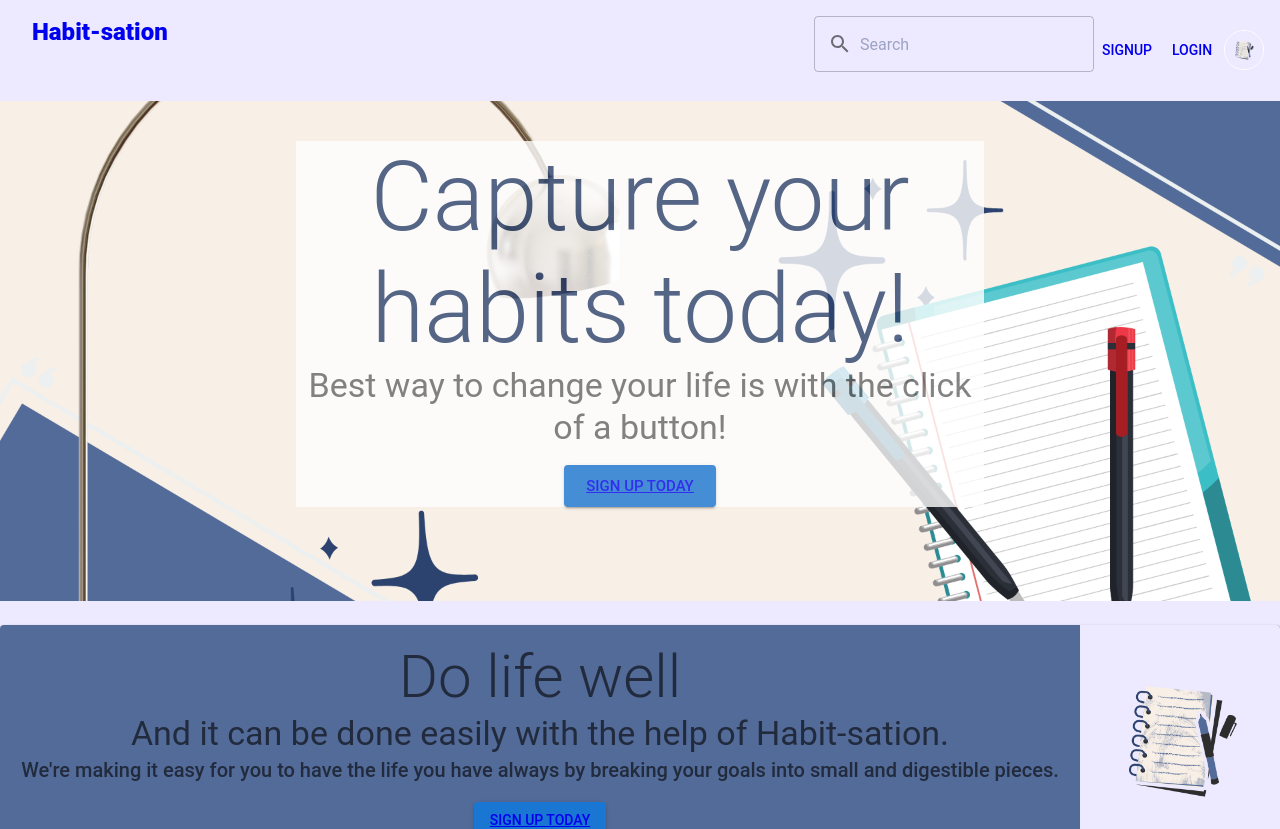
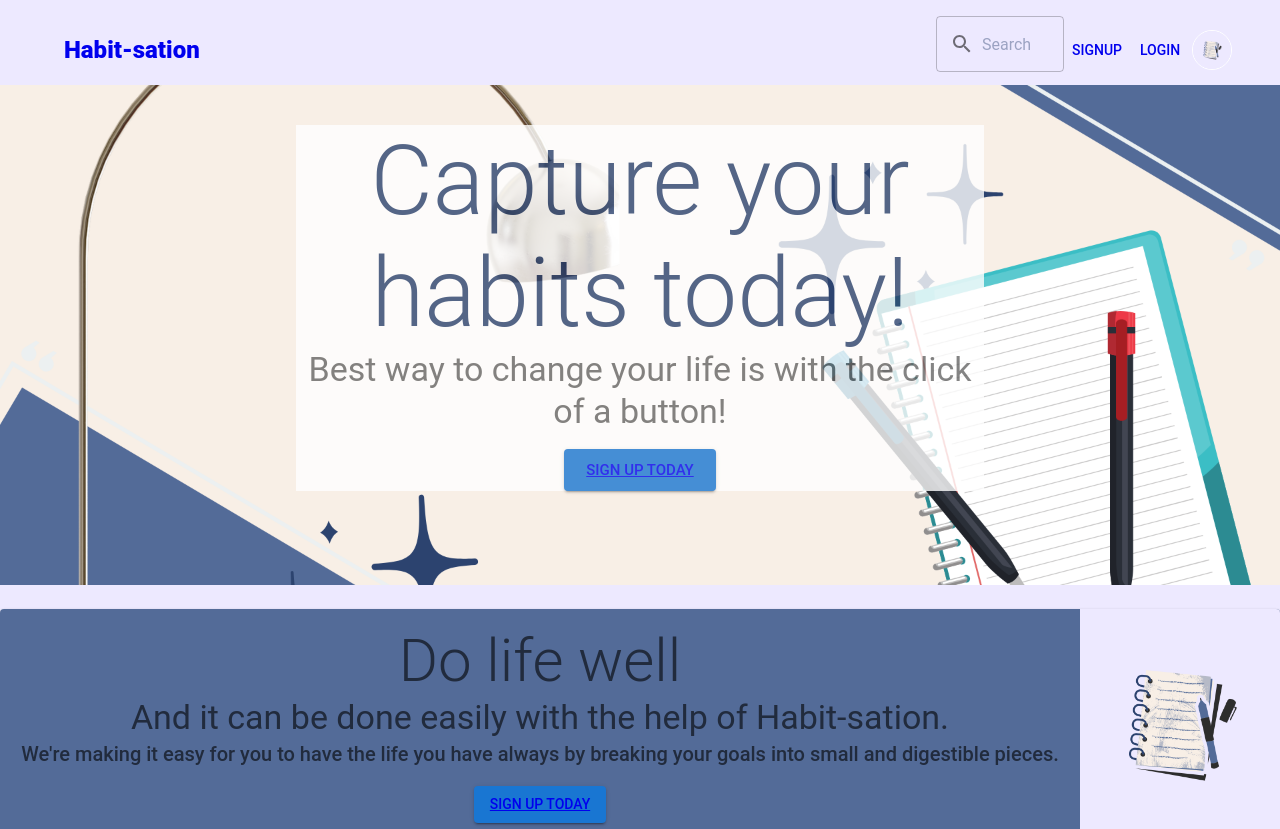
Before and after one commit to vmaineng/Habit-2023, a React (Create React App) app in the folder client/: page / in a window 1280 px wide. Shown: the top 829 px of the page. Built offline with nearby package versions, Linux system fonts and the light colour scheme.

Commit message:
modified navbar

```diff
--- a/client/src/components/HabitDetails.js
+++ b/client/src/components/HabitDetails.js
@@ -62,9 +62,7 @@ function HabitDetails({ habit, deleteHabit, updateHabit }) {
       <br />
       <Card style={{ backgroundColor: "#EDE9FF", border: "1px solid navy" }}>
         <CardHeader title="Habits" />
-        <Grid item xs={12}>
-          <Typography variant="h5">Welcome back, user.firstName</Typography>
-        </Grid>
+
         <Box sx={{ minWidth: 800 }}>
           <Table>
             <TableHead>
--- a/client/src/components/Navbar.js
+++ b/client/src/components/Navbar.js
@@ -24,83 +24,29 @@ function Navbar() {
   const pages = ["Signup", "Login"];
   const settings = ["Profile", "Logout"];
 
-  // const [anchorElNav, setAnchorElNav] = React.useState(null);
-  // const [anchorElUser, setAnchorElUser] = React.useState(null);
+  const [anchorElNav, setAnchorElNav] = React.useState(null);
+  const [anchorElUser, setAnchorElUser] = React.useState(null);
 
-  // const handleOpenNavMenu = (event) => {
-  //   setAnchorElNav(event.currentTarget);
-  // };
-  // const handleOpenUserMenu = (event) => {
-  //   setAnchorElUser(event.currentTarget);
-  // };
+  const handleOpenNavMenu = (event) => {
+    setAnchorElNav(event.currentTarget);
+  };
+  const handleOpenUserMenu = (event) => {
+    setAnchorElUser(event.currentTarget);
+  };
 
-  // const handleCloseNavMenu = () => {
-  //   setAnchorElNav(null);
-  // };
+  const handleCloseNavMenu = () => {
+    setAnchorElNav(null);
+  };
 
-  // const handleCloseUserMenu = () => {
-  //   setAnchorElUser(null);
-  // };
+  const handleCloseUserMenu = () => {
+    setAnchorElUser(null);
+  };
 
   const theme = useTheme();
 
   return (
     <div>
-      <Box display="flex" justifyContent="space-between" p={2}>
-        <Grid item xs={1} sm={3} md={4} lg={3} sx={{ alignItems: "inherit" }}>
-          <Box display="flex" alignItems={"inherit"}>
-            <Typography
-              variant="h5"
-              component="a"
-              href="/"
-              sx={{
-                ml: 2,
-                display: { xs: "none", md: "flex" },
-                fontWeight: 900,
-
-                textDecoration: "none",
-                fontSize: "1.8 rem",
-              }}
-            >
-              Habit-sation
-            </Typography>
-          </Box>
-        </Grid>
-        <Box
-          display="flex"
-          backgroundColor={theme.palette.purple}
-          borderRadius="5px"
-        >
-          <Search />
-
-          <Box sx={{ display: "flex", justifyContent: "flex-end" }}>
-            {pages.map((page) => (
-              <Button
-                key={page}
-                // onClick={handleCloseNavMenu}
-                sx={{ my: 2, display: { xs: "none", md: "block" } }}
-              >
-                <Link to={`/${page}`} style={{ textDecoration: "none" }}>
-                  {page}
-                </Link>
-              </Button>
-            ))}
-
-            <IconButton
-              // onClick={handleOpenUserMenu}
-              sx={{ p: 0, marginLeft: 0 }}
-            >
-              <Avatar
-                alt="Place Kitten"
-                src={Purple}
-                sx={{ border: 1, borderColor: "white" }}
-              />
-            </IconButton>
-          </Box>
-        </Box>
-      </Box>
-
-      {/* <AppBar
+      <AppBar
         elevation={0}
         position="static"
         sx={{
@@ -146,6 +92,13 @@ function Navbar() {
 
             <Grid item xs={3} md={4} lg={3}>
               <Box sx={{ display: "flex", justifyContent: "flex-end" }}>
+                <Box
+                  display="flex"
+                  backgroundColor={theme.palette.purple}
+                  borderRadius="5px"
+                >
+                  <Search />
+                </Box>
                 {pages.map((page) => (
                   <Button
                     key={page}
@@ -275,7 +228,7 @@ function Navbar() {
             </Grid>
           </Grid>
         </Toolbar>
-      </AppBar> */}
+      </AppBar>
     </div>
   );
 }
```
